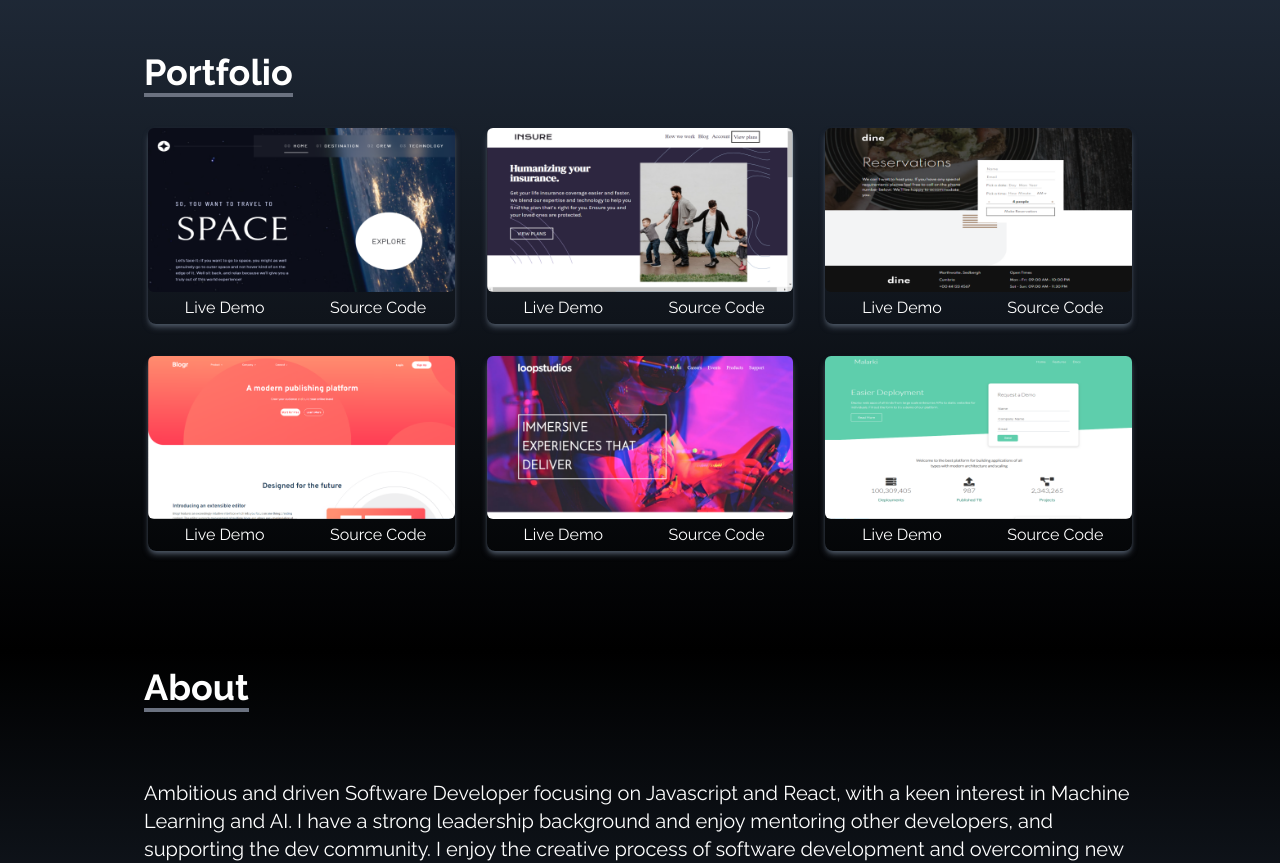
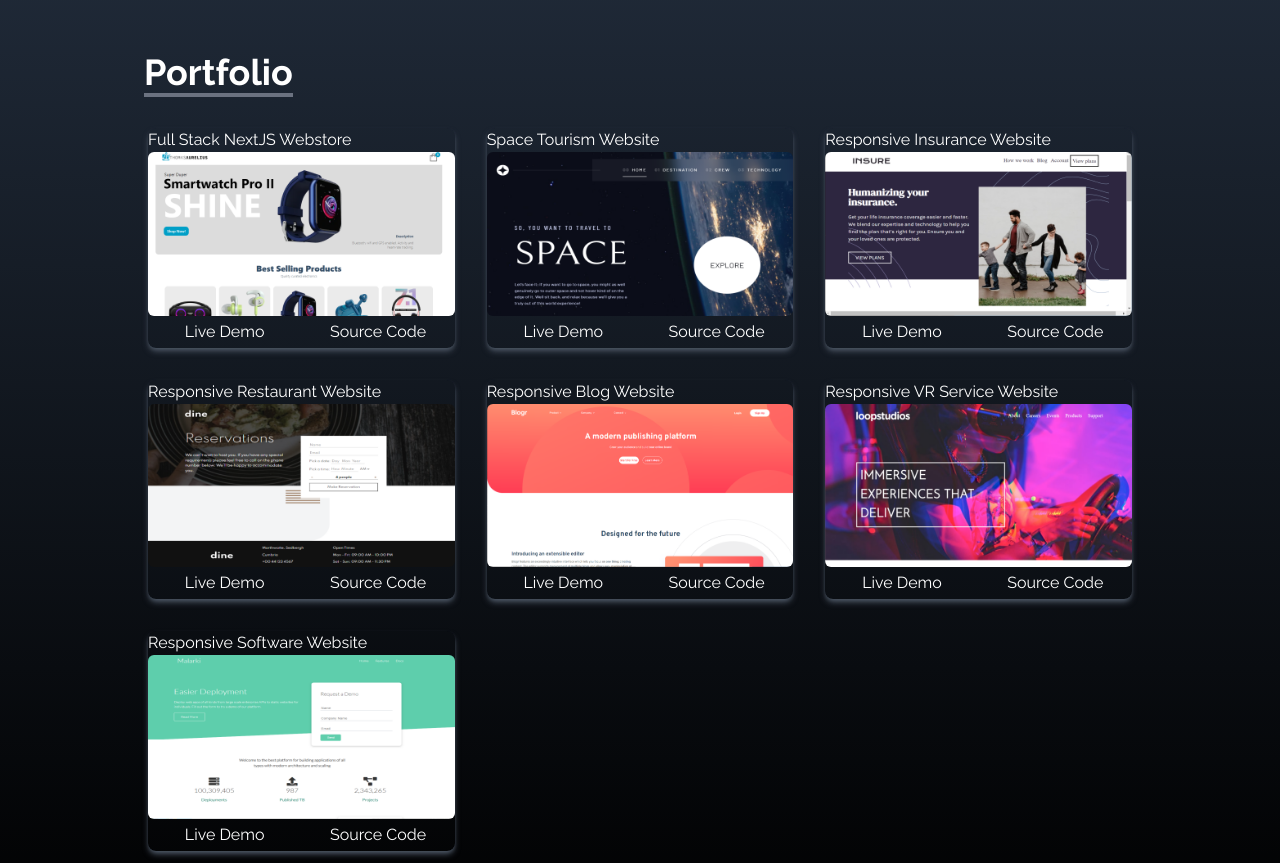
Before and after one commit to ThomasAurelius/portfolio-react-2022, a React (Create React App) app: page / in a window 1280 px wide. Shown: the part 820-1683 px from the top of the page. Built offline with nearby package versions, Linux system fonts and the light colour scheme; the HTML template or start-up script is replaced by a standard one.

Commit message:
added webstore

```diff
--- a/src/components/Portfolio.js
+++ b/src/components/Portfolio.js
@@ -5,11 +5,19 @@ import dine from '../assets/fm_dine_landscape.png'
 import blogr from '../assets/fm_blogr_landscape_thumbnail.png'
 import loop from '../assets/fm_loop_landscape.png'
 import malarki from '../assets/malarki-landscape.png'
+import webstore from '../assets/webstore_landscape.png'
 
 
 export default function Portfolio() {
 
    const portfolios = [
+      {
+         id: 10,
+         src: webstore,
+         alt: "Full Stack NextJS Webstore",
+         code: "https://github.com/ThomasAurelius/ecommerce",
+         live: "https://ecommerce-zeta-three.vercel.app/"
+      },
       {
          id: 1,
          src: space,
@@ -20,35 +28,35 @@ export default function Portfolio() {
       {
          id: 2,
          src: insure,
-         alt: "Example Insurance Website",
+         alt: "Responsive Insurance Website",
          code: "https://github.com/ThomasAurelius/fm_insure-landing-page-master",
          live: "https://thomasaurelius.github.io/fm_insure-landing-page-master/"
       },
       {
          id: 3,
          src: dine,
-         alt: "Example Restaurant Website",
+         alt: "Responsive Restaurant Website",
          code: "https://github.com/ThomasAurelius/fm_dine-restaurant-website",
          live: "https://thomasaurelius.github.io/fm_dine-restaurant-website/"
       },
       {
          id: 4,
          src: blogr,
-         alt: "Example Blog Website",
+         alt: "Responsive Blog Website",
          code: "https://github.com/ThomasAurelius/fm_blogr-landing-page-main",
          live: "https://thomasaurelius.github.io/fm_blogr-landing-page-main/"
       },
       {
          id: 5,
          src: loop,
-         alt: "Example Loopstudios Website",
+         alt: "Responsive VR Service Website",
          code: "https://github.com/ThomasAurelius/fm_loopstudios-landing-page-main",
          live: "https://thomasaurelius.github.io/fm_loopstudios-landing-page-main/"
       },
       {
          id: 6,
          src: malarki,
-         alt: "Example Software Website",
+         alt: "Responsive Software Website",
          code: "https://github.com/ThomasAurelius/malarki",
          live: "https://thomasaurelius.github.io/malarki/"
 
@@ -67,10 +75,13 @@ export default function Portfolio() {
             portfolios.map(({ id, alt,  src, code, live, icons }) => (
 
                   <div  key={id} className='shadow-md shadow-gray-600 rounded-lg'>
-                     <img src={src} alt={alt} className='rounded-md duration-200 hover:scale-105'/>
-                     <div className='flex items-center justify-center'>
-                        <button className='w-1/2 px-6 py-0 m-1 duration-200 hover:scale-105'><a href={live}>Live Demo</a></button>
-                        <button className='w-1/2 px-6 py-0 m-1 duration-200 hover:scale-105'><a href={code}>Source Code</a></button>
+                     <div>
+                        <p className=''>{alt}</p>
+                        <img src={src} alt={alt} className='rounded-md duration-200 hover:scale-105'/>
+                        <div className='flex items-center justify-center'>
+                           <button className='w-1/2 px-6 py-0 m-1 duration-200 hover:scale-105'><a href={live}>Live Demo</a></button>
+                           <button className='w-1/2 px-6 py-0 m-1 duration-200 hover:scale-105'><a href={code}>Source Code</a></button>
+                        </div>
                      </div>
                   </div>
                ))
```
